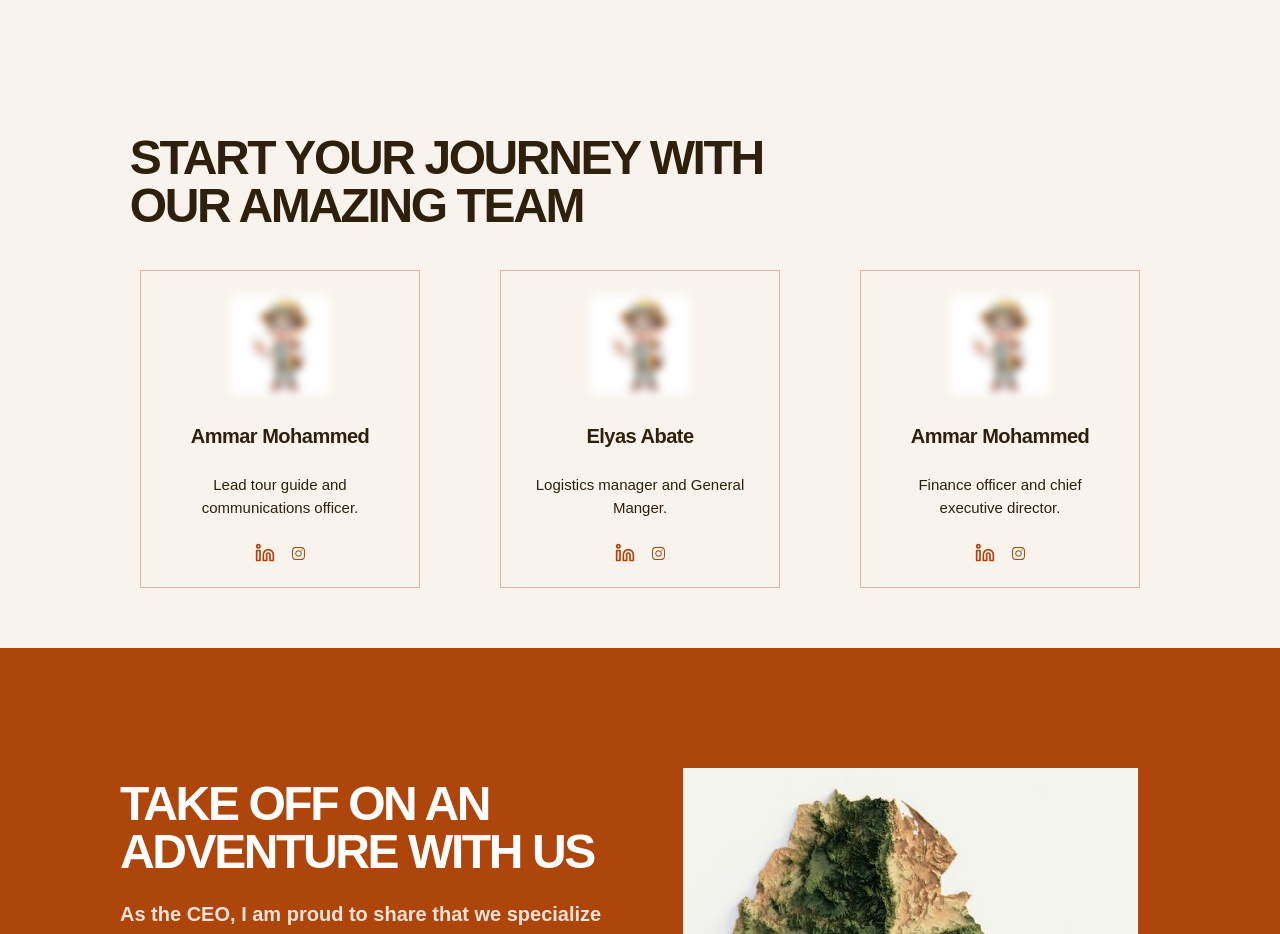
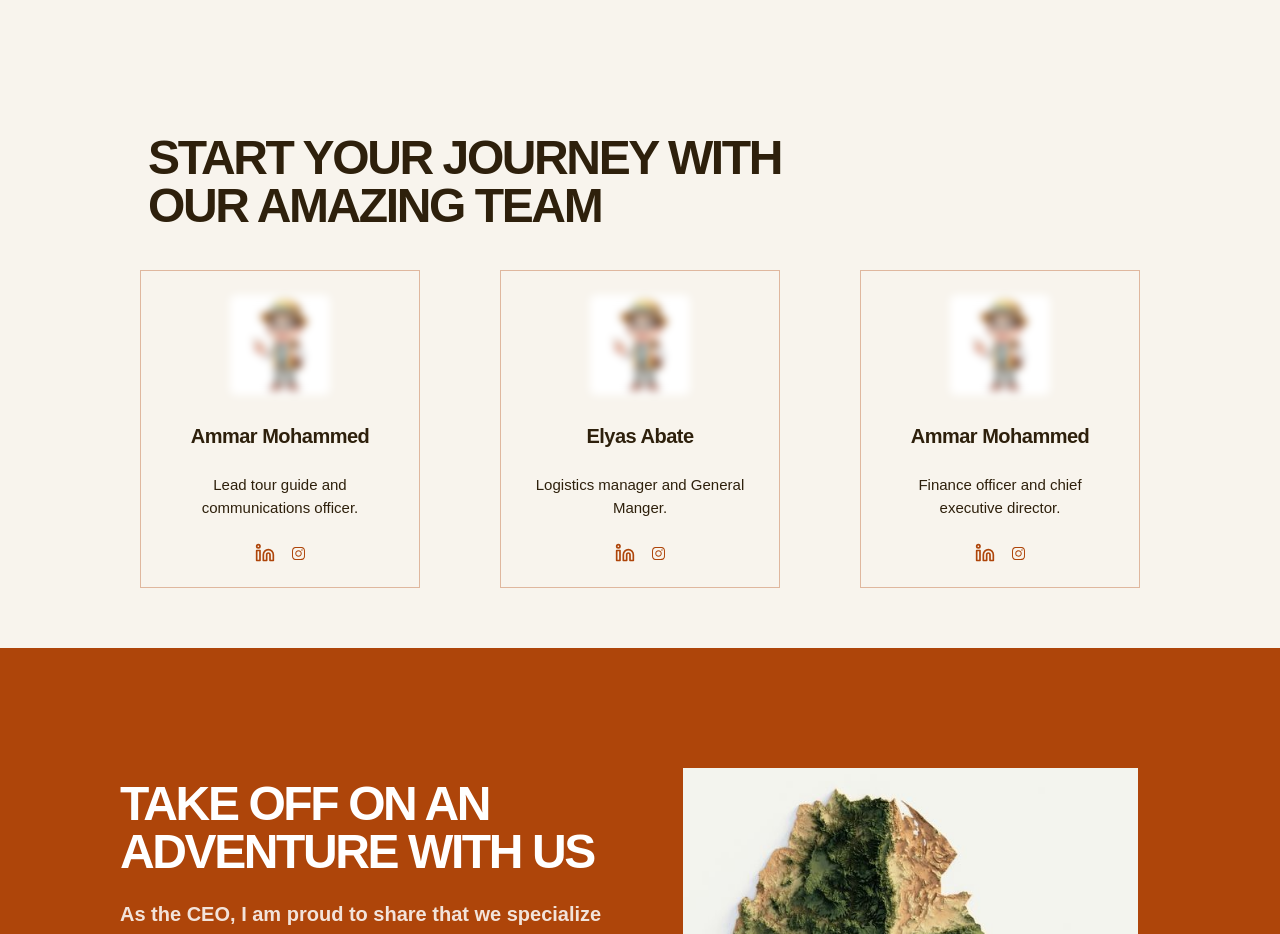
Before and after one commit to Ammarmyp/ammar_explore_ethiopia, a Next.js app: page / in a window 1280 px wide. Shown: the part 2260-3194 px from the top of the page. Built offline with nearby package versions, Linux system fonts and the light colour scheme.

Commit message:
fix animation issue

```diff
--- a/app/about/_components/CoreTeams.tsx
+++ b/app/about/_components/CoreTeams.tsx
@@ -17,7 +17,7 @@ const CoreTeams = () => {
     target: ref,
     offset: ["start end", "end start"],
   });
-  const translateX = useTransform(cardScroll, [0, 1], [-100, 100]);
+  const translateX = useTransform(cardScroll, [0, 1], [-80, 80]);
 
   return (
     <div
--- a/app/layout/TeamsSection.tsx
+++ b/app/layout/TeamsSection.tsx
@@ -11,7 +11,7 @@ const TeamsSection = () => {
     offset: ["start end", "end start"],
   });
 
-  const translateX = useTransform(cardScroll, [0, 1], [-100, 100]);
+  const translateX = useTransform(cardScroll, [0, 1], [80, -80]);
   return (
     <div
       className="flex flex-col items-center justify-center px-8 md:px-14 lg:px-[140px] py-6 md:py-[60px] w-full"
```
